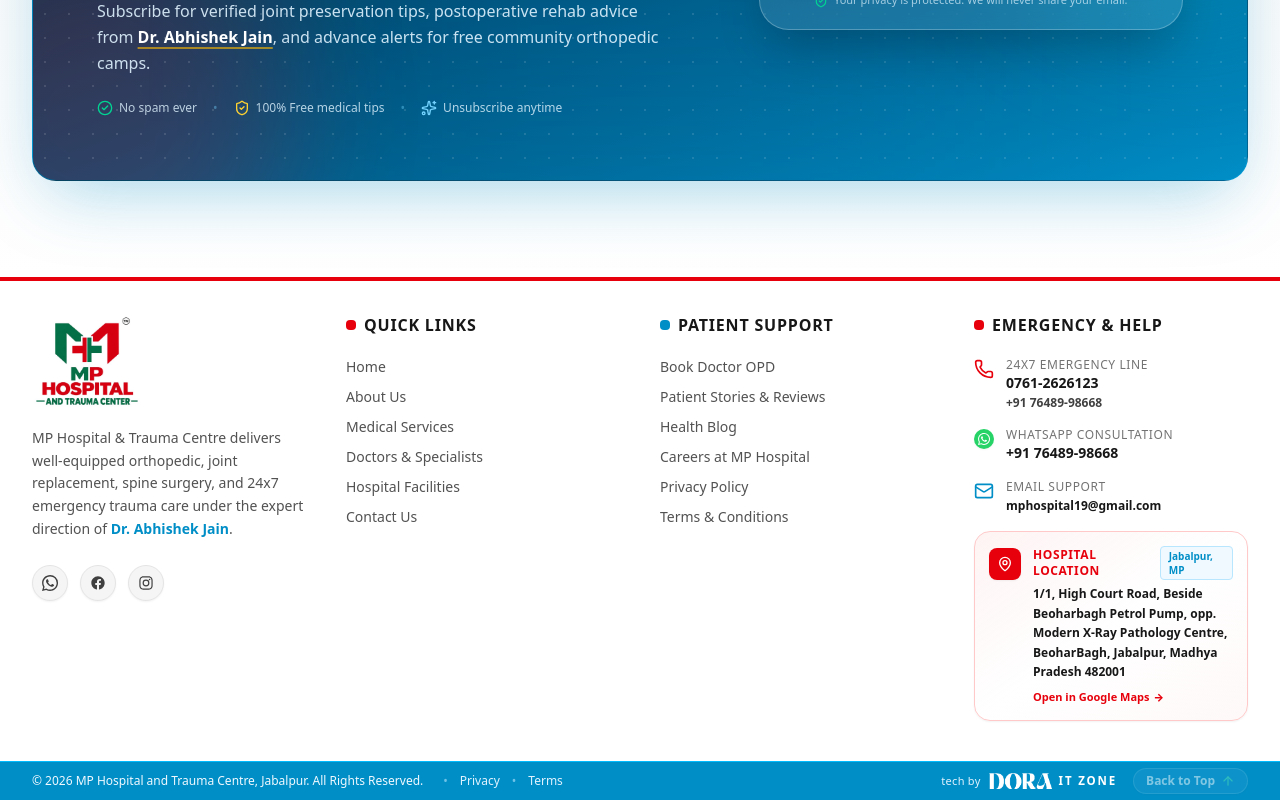
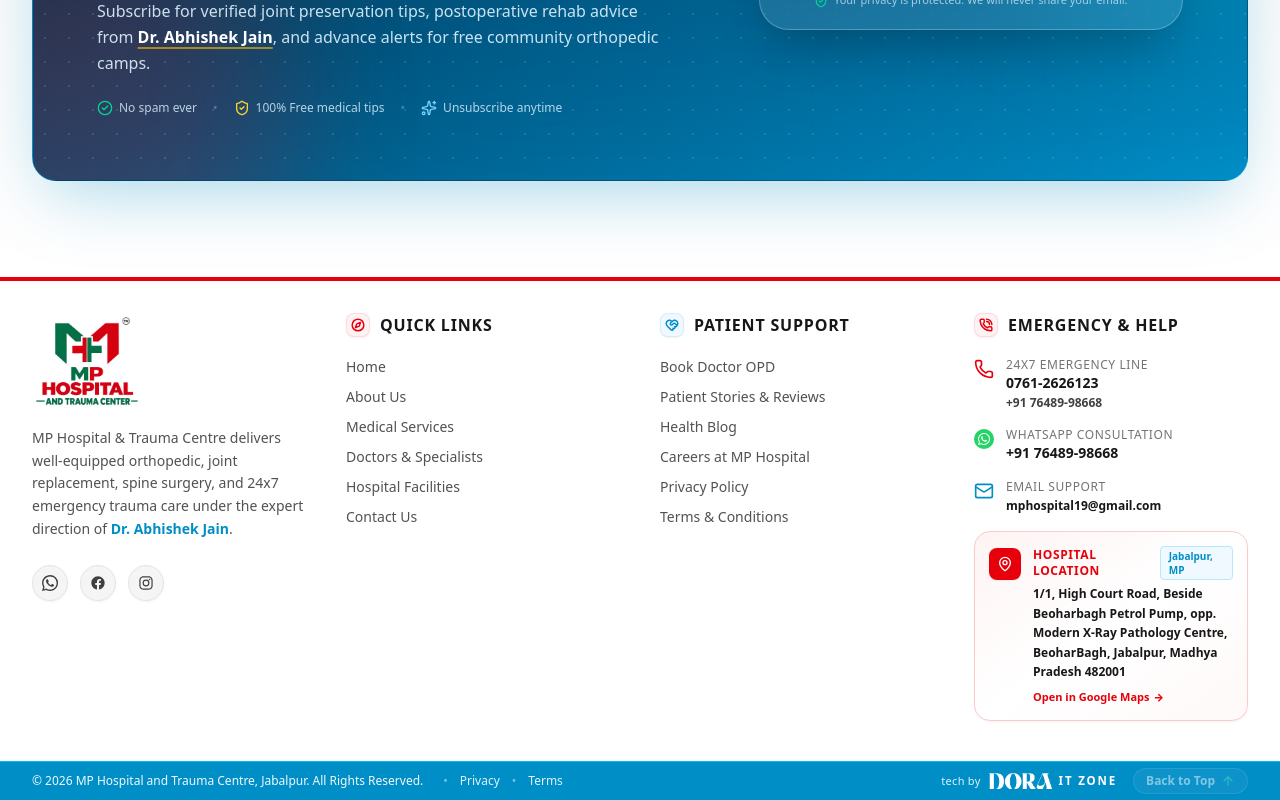
Before and after one commit to Sanatjaiswal/sparkbuild, a Next.js app: page / in a window 1280 px wide. Shown: the part 11004-11804 px from the top of the page. Built offline with nearby package versions, Linux system fonts and the light colour scheme.

Commit message:
design: replace bullet dots with elegant micro-icon badges in footer headings

```diff
--- a/src/components/layout/Footer.tsx
+++ b/src/components/layout/Footer.tsx
@@ -3,7 +3,7 @@
 import React from "react";
 import Link from "next/link";
 import Image from "next/image";
-import { Phone, Mail, MapPin, ArrowUp } from "lucide-react";
+import { Phone, Mail, MapPin, ArrowUp, Compass, HeartHandshake, PhoneCall } from "lucide-react";
 import { FacebookIcon, InstagramIcon, WhatsappIcon } from "@/components/ui/SocialIcons";
 import { useCMS } from "@/context/CMSContext";
 
@@ -73,8 +73,10 @@ export default function Footer() {
 
           {/* Column 2: Quick Links */}
           <div>
-            <h4 className="text-neutral-900 font-extrabold text-base uppercase tracking-wider mb-5 flex items-center gap-2">
-              <span className="w-2.5 h-2.5 bg-red-600 rounded-sm"></span>
+            <h4 className="text-neutral-900 font-extrabold text-base uppercase tracking-wider mb-5 flex items-center gap-2.5">
+              <span className="w-6 h-6 rounded-lg bg-red-50 text-red-600 flex items-center justify-center shrink-0 border border-red-200/60 shadow-xs">
+                <Compass className="w-3.5 h-3.5 stroke-[2.5]" />
+              </span>
               Quick Links
             </h4>
             <ul className="space-y-2.5 text-sm">
@@ -113,8 +115,10 @@ export default function Footer() {
 
           {/* Column 3: Patient Support */}
           <div>
-            <h4 className="text-neutral-900 font-extrabold text-base uppercase tracking-wider mb-5 flex items-center gap-2">
-              <span className="w-2.5 h-2.5 bg-[#008EC7] rounded-sm"></span>
+            <h4 className="text-neutral-900 font-extrabold text-base uppercase tracking-wider mb-5 flex items-center gap-2.5">
+              <span className="w-6 h-6 rounded-lg bg-sky-50 text-[#008EC7] flex items-center justify-center shrink-0 border border-sky-200/60 shadow-xs">
+                <HeartHandshake className="w-3.5 h-3.5 stroke-[2.5]" />
+              </span>
               Patient Support
             </h4>
             <ul className="space-y-2.5 text-sm">
@@ -153,8 +157,10 @@ export default function Footer() {
 
           {/* Column 4: Contact Us */}
           <div className="space-y-4">
-            <h4 className="text-neutral-900 font-extrabold text-base uppercase tracking-wider mb-5 flex items-center gap-2">
-              <span className="w-2.5 h-2.5 bg-red-600 rounded-sm"></span>
+            <h4 className="text-neutral-900 font-extrabold text-base uppercase tracking-wider mb-5 flex items-center gap-2.5">
+              <span className="w-6 h-6 rounded-lg bg-red-50 text-red-600 flex items-center justify-center shrink-0 border border-red-200/60 shadow-xs">
+                <PhoneCall className="w-3.5 h-3.5 stroke-[2.5]" />
+              </span>
               Emergency &amp; Help
             </h4>
 
```
